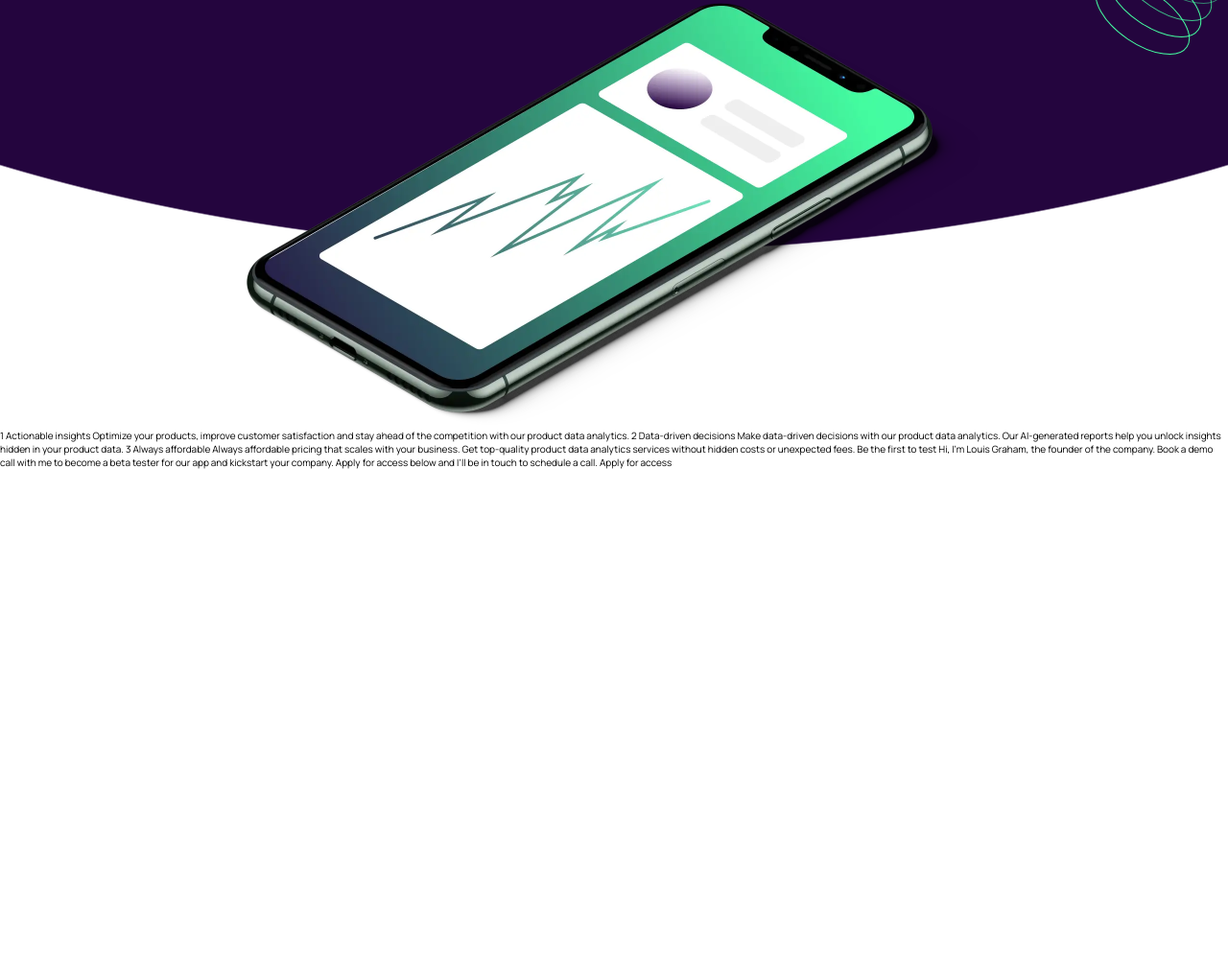
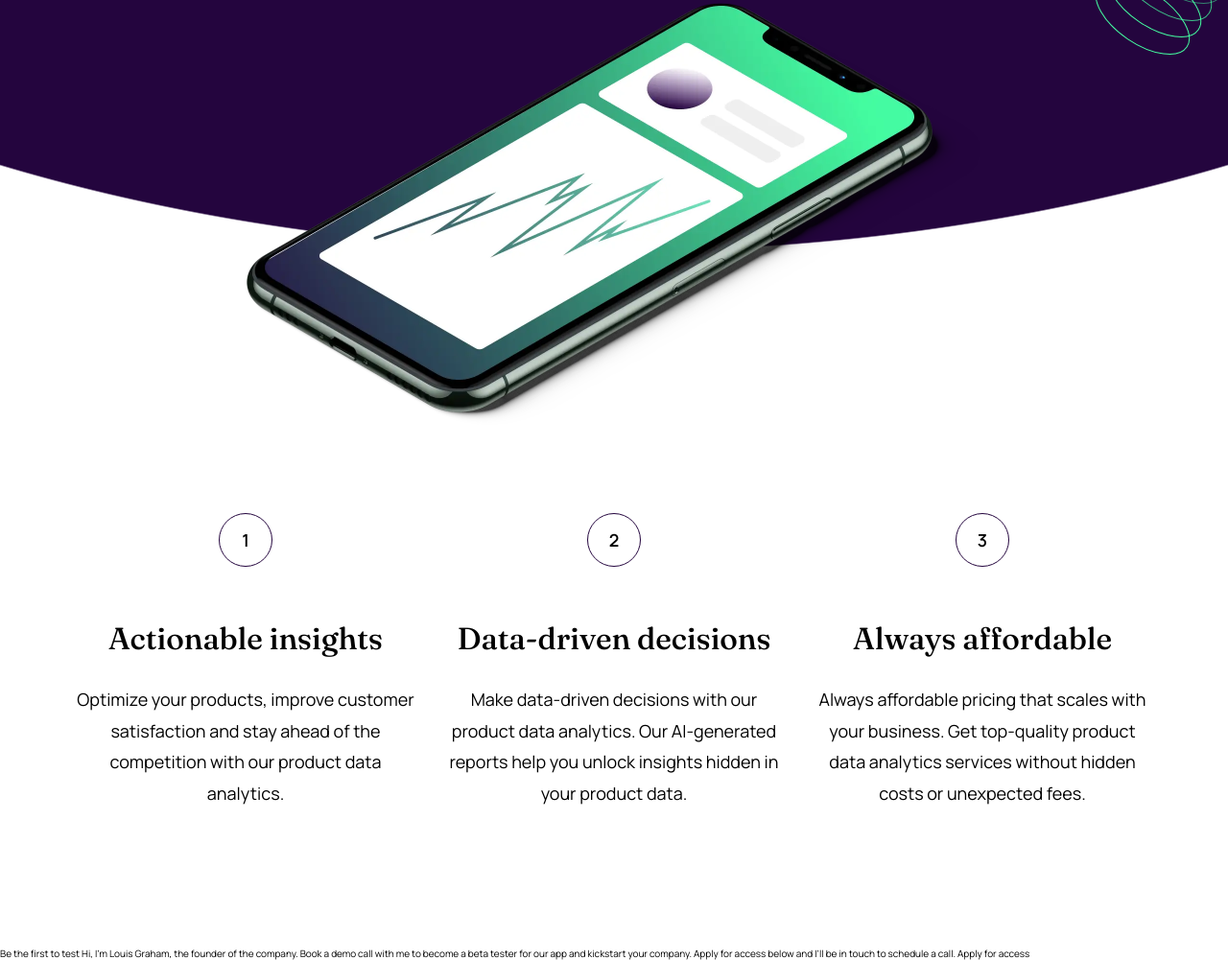
Before and after one commit to hector1234567/fm-workit-landing-page, a website: page index.html in a window 1280 px wide. Shown: the part 483-1484 px from the top of the page at 96% size. Before the commit the page ends 972 px from the top, so only its background shows below. Drawn offline with Linux system fonts and the light colour scheme.

Commit message:
value section

```diff
--- a/index.html
+++ b/index.html
@@ -27,31 +27,26 @@
       </figure>
     </div>
   </header>
-
-
-
-
-
-  1
-
-  Actionable insights
-
-  Optimize your products, improve customer satisfaction and stay ahead of the competition
-  with our product data analytics.
-
-  2
-
-  Data-driven decisions
-
-  Make data-driven decisions with our product data analytics. Our AI-generated reports help
-  you unlock insights hidden in your product data.
-
-  3
-
-  Always affordable
-
-  Always affordable pricing that scales with your business. Get top-quality product data
-  analytics services without hidden costs or unexpected fees.
+  <section class="value-section">
+    <div class="card">
+      <div class="card__number text-bold">1</div>
+      <h2 class="card__title heading-3">Actionable insights</h2>
+      <p class="card__text text-regular">Optimize your products, improve customer satisfaction and stay ahead of the competition
+        with our product data analytics.</p>
+    </div>
+    <div class="card">
+      <div class="card__number text-bold">2</div>
+      <h2 class="card__title heading-3">Data-driven decisions</h2>
+      <p class="card__text text-regular">Make data-driven decisions with our product data analytics. Our AI-generated reports help
+        you unlock insights hidden in your product data.</p>
+    </div>
+    <div class="card">
+      <div class="card__number text-bold">3</div>
+      <h2 class="card__title heading-3">Always affordable</h2>
+      <p class="card__text text-regular">Always affordable pricing that scales with your business. Get top-quality product data
+        analytics services without hidden costs or unexpected fees.</p>
+    </div>
+  </section>
 
   Be the first to test
 
--- /dev/null
+++ b/sass/components/_card.scss
@@ -0,0 +1,26 @@
+.card {
+    display: flex;
+    flex-direction: column;
+    align-items: center;
+    text-align: center;
+    width: 352px;
+    margin-bottom: 144px;
+    margin-top: 88px;
+
+    &__number {
+        width: 56px;
+        height: 56px;
+        border-radius: 56px;
+        border: 1px solid $Secondary-dark;
+
+        display: flex;
+        justify-content: center;
+        align-items: center;
+
+        margin-bottom: 56px;
+    }
+
+    &__title {
+        margin-bottom: 28px;
+    }
+}
--- a/sass/layout/_header.scss
+++ b/sass/layout/_header.scss
@@ -23,11 +23,11 @@
     flex-direction: column;
     align-items: center;
     text-align: center;
-    gap: 40px;
+    gap: $space-500;
   }
 
   &__image {
-    margin-top: 88px;
+    margin-top: $space-1100;
     display: flex;
     justify-content: center;
     figure img {
--- /dev/null
+++ b/sass/layout/_value-section.scss
@@ -0,0 +1,5 @@
+.value-section {
+    display: flex;
+    justify-content: center;
+    gap: 32px;
+}
--- a/sass/main.scss
+++ b/sass/main.scss
@@ -1,6 +1,11 @@
 @import "abstracts/variables";
+
 @import "base/typography";
 @import "base/base";
+
 @import "layout/header";
+@import "layout/value-section";
+
 @import "components/logo";
 @import "components/button";
+@import "components/card";
```
Also changed, not shown: css/style.css, 1 other file.
